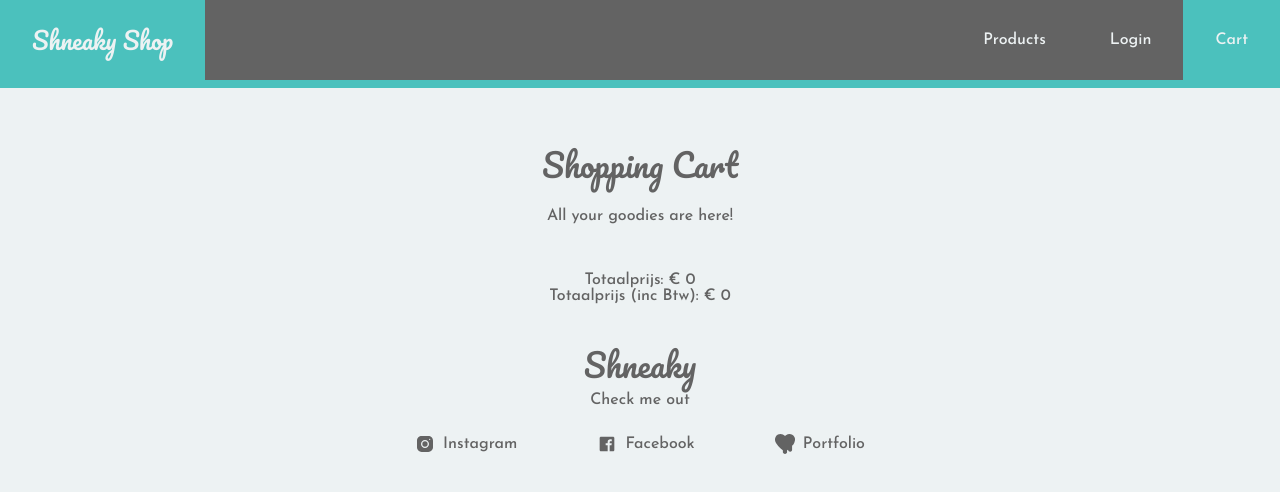
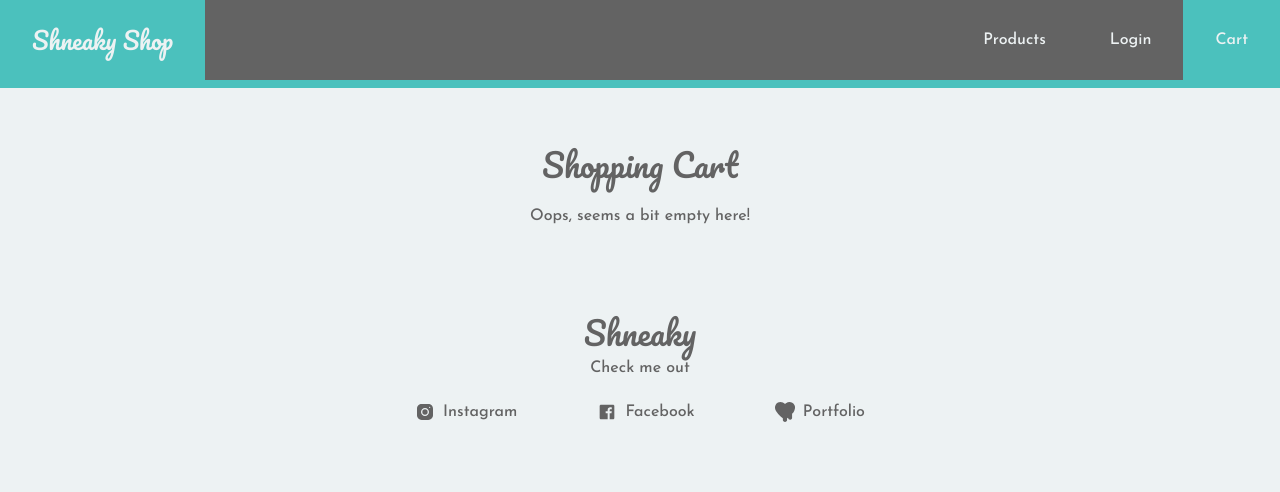
Before and after one commit to IbenFrans/Werkpakket2, a Vue app: page /Cart in a window 1280 px wide. Shown: the top 492 px of the page. Built offline with nearby package versions, Linux system fonts and the light colour scheme.

Commit message:
message leeg of vol

```diff
--- a/src/views/CartView.vue
+++ b/src/views/CartView.vue
@@ -7,7 +7,6 @@ export default {
     data(){
         return{
             headerText: "Shopping Cart",
-            headerSubText: "All your goodies are here!",
             userStore: useUsersStore(),
         }
     },
@@ -27,14 +26,21 @@ export default {
         },
         getTotalBtw(){
             return this.userStore.totalBtw
+        },
+        getSubText(){
+            if (this.getShoppingCart == 0){
+                return "Oops, seems a bit empty here!"
+            } else {
+                return "All your goodies are here!"
+            }
         }
 
     }
 }
 </script>
 <template lang="">
-    <HeaderComponent :title="headerText" :subtext="headerSubText"/>
-    <div class="shoppingCart">
+    <HeaderComponent :title="headerText" :subtext="getSubText"/>
+        <div class="shoppingCart" v-if="getShoppingCart.length !== 0">
         <CartComponent v-for="item in this.getShoppingCart"
         v-bind:id="item.id"
         v-bind:item="item">
```
